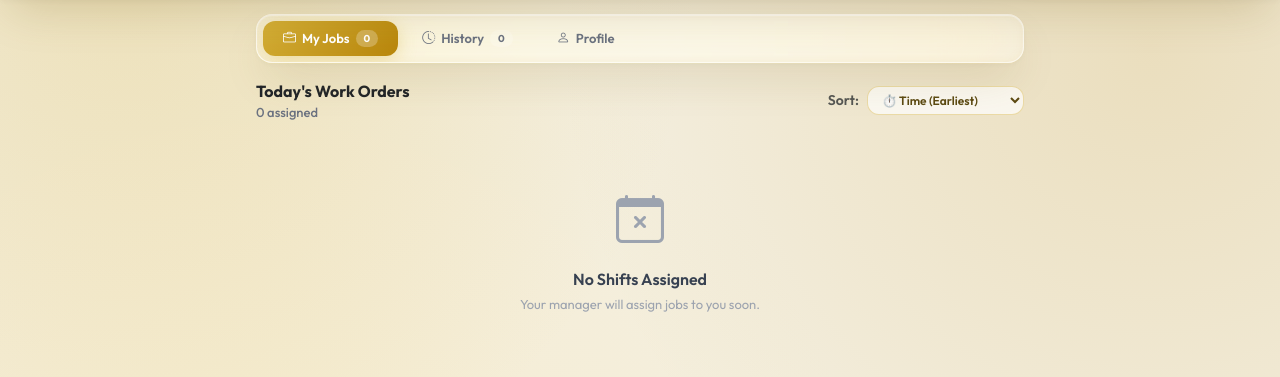
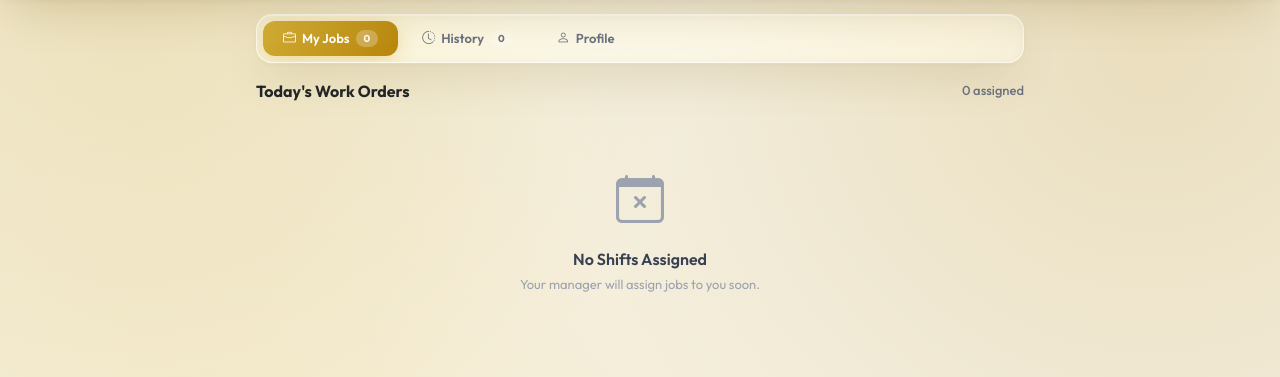
Before and after one commit to bigyan1sybazzar-debug/staff-managment, a Django app: page /my-dashboard/ in a window 1280 px wide. Shown: the part 113-490 px from the top of the page. Run offline with Django 5.2, Linux system fonts and the light colour scheme; a user stored in the database is signed in; data comes from the database, SQL or seed files in the repository.

Commit message:
Update staff project and migrations

```diff
--- a/templates/staff_dashboard.html
+++ b/templates/staff_dashboard.html
@@ -634,31 +634,12 @@
     <!-- ── Jobs Tab ── -->
     <div id="tab-jobs">
         <div class="section-header">
-            <div>
-                <div class="section-title">Today's Work Orders</div>
-                <div class="section-count">{{ total_assigned }} assigned</div>
-            </div>
-            <div class="d-flex align-items-center gap-2">
-                <label for="jobSortSelect" class="d-none d-sm-inline-block text-muted small fw-semibold">Sort:</label>
-                <select id="jobSortSelect" onchange="sortJobCards(this.value)"
-                    style="font-size:12px; font-weight:600; padding:5px 10px; border-radius:12px; border:1px solid rgba(212,175,55,0.4); background:rgba(255,255,255,0.7); color:#5c4a12; outline:none; cursor:pointer;">
-                    <option value="time">⏱️ Time (Earliest)</option>
-                    <option value="distance">📍 Distance (Closest)</option>
-                    <option value="status">⚡ Status</option>
-                    <option value="title">🔤 Title (A-Z)</option>
-                </select>
-            </div>
-        </div>
-
-        <div id="jobsListContainer">
+            <div class="section-title">Today's Work Orders</div>
+            <div class="section-count">{{ total_assigned }} assigned</div>
+        </div>
+
         {% for job in today_jobs %}
-        <div class="job-card" id="card-{{ job.pk }}"
-            data-job-pk="{{ job.pk }}"
-            data-time="{{ job.start_time|time:'H:i' }}"
-            data-title="{{ job.title|lower }}"
-            data-lat="{{ job.lat }}"
-            data-lng="{{ job.lng }}"
-            data-status="{% if job.completed_checkin %}3{% elif job.active_checkin %}1{% else %}2{% endif %}">
+        <div class="job-card" id="card-{{ job.pk }}">
             <div class="job-card-top">
                 <div class="job-badges">
                     <span class="jbadge jbadge-code">{{ job.code }}</span>
@@ -718,13 +699,7 @@
         {% endfor %}
 
         {% for job in upcoming_jobs %}
-        <div class="job-card" id="card-{{ job.pk }}"
-            data-job-pk="{{ job.pk }}"
-            data-time="{{ job.start_time|time:'H:i' }}"
-            data-title="{{ job.title|lower }}"
-            data-lat="{{ job.lat }}"
-            data-lng="{{ job.lng }}"
-            data-status="{% if job.completed_checkin %}3{% elif job.active_checkin %}1{% else %}2{% endif %}">
+        <div class="job-card" id="card-{{ job.pk }}">
             <div class="job-card-top">
                 <div class="job-badges">
                     <span class="jbadge jbadge-code">{{ job.code }}</span>
@@ -793,7 +768,6 @@
             </div>
         </div>
         {% endfor %}
-        </div>
 
         {% if not today_jobs and not upcoming_jobs %}
         <div class="empty-state">
@@ -1498,40 +1472,6 @@
         alert(title+'\n'+site+'\n'+addr+'\nTime: '+start+' - '+end+'\nRadius: '+radius+'m');
     }
 
-    // ── Sorting Work Orders ──
-    function sortJobCards(criteria) {
-        var container = document.getElementById('jobsListContainer');
-        if (!container) return;
-        var cards = Array.from(container.querySelectorAll('.job-card'));
-
-        cards.sort(function(a, b) {
-            if (criteria === 'time') {
-                var tA = a.dataset.time || '';
-                var tB = b.dataset.time || '';
-                return tA.localeCompare(tB);
-            } else if (criteria === 'distance') {
-                var latA = parseFloat(a.dataset.lat) || 0, lngA = parseFloat(a.dataset.lng) || 0;
-                var latB = parseFloat(b.dataset.lat) || 0, lngB = parseFloat(b.dataset.lng) || 0;
-                var distA = haversine(gpsLat, gpsLng, latA, lngA);
-                var distB = haversine(gpsLat, gpsLng, latB, lngB);
-                return distA - distB;
-            } else if (criteria === 'status') {
-                var sA = parseInt(a.dataset.status) || 99;
-                var sB = parseInt(b.dataset.status) || 99;
-                return sA - sB;
-            } else if (criteria === 'title') {
-                var titleA = a.dataset.title || '';
-                var titleB = b.dataset.title || '';
-                return titleA.localeCompare(titleB);
-            }
-            return 0;
-        });
-
-        cards.forEach(function(card) {
-            container.appendChild(card);
-        });
-    }
-
     startGPS();
 </script>
 </body>
```
